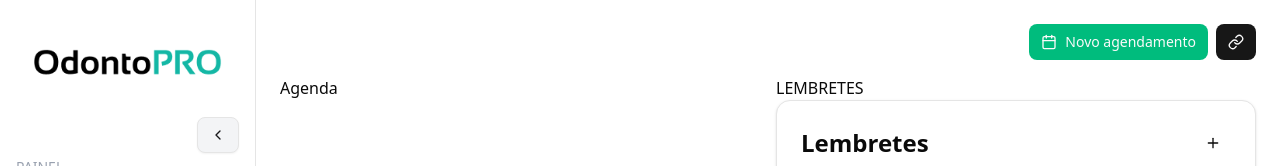
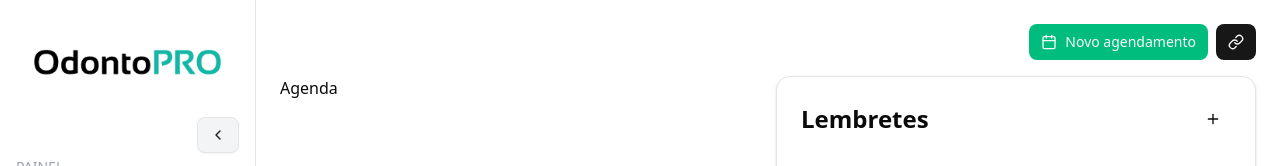
Before and after one commit to do5-5anto5/odontopro, a Next.js app: page /dashboard in a window 1280 px wide. Shown: the top 166 px of the page. Built offline with nearby package versions, Linux system fonts and the light colour scheme; no server answers; the database is empty; sample sign-in values are in the browser's storage.

Commit message:
refactor: remove typo

```diff
--- a/src/app/(panel)/dashboard/_components/reminder/reminders.tsx
+++ b/src/app/(panel)/dashboard/_components/reminder/reminders.tsx
@@ -7,7 +7,6 @@ export async function Reminders({ userId }: { userId: string }) {
 
   return (
     <div>
-      <h1>LEMBRETES</h1>
       <ReminderList reminders={reminders}/>
     </div>
   )
```
